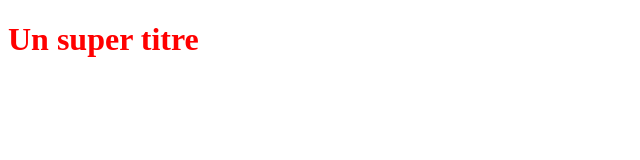
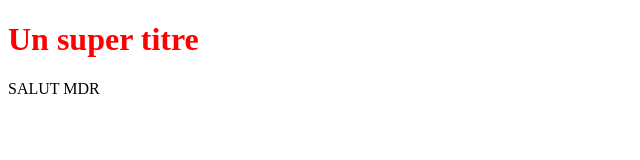
Before and after one commit to mohaali77/OpenclassroomsProject, a plain HTML site: page index.html in a window 1280 px wide. Shown: the whole page, without its empty margins (0-640 px from the left). Drawn offline with Linux system fonts and the light colour scheme.

Commit message:
ajout de salut mdr

```diff
--- a/index.html
+++ b/index.html
@@ -6,5 +6,6 @@
 </head>
 <body>
    <h1>Un super titre</h1>
+   <p>SALUT MDR</p>
 </body>
 </html>
```
